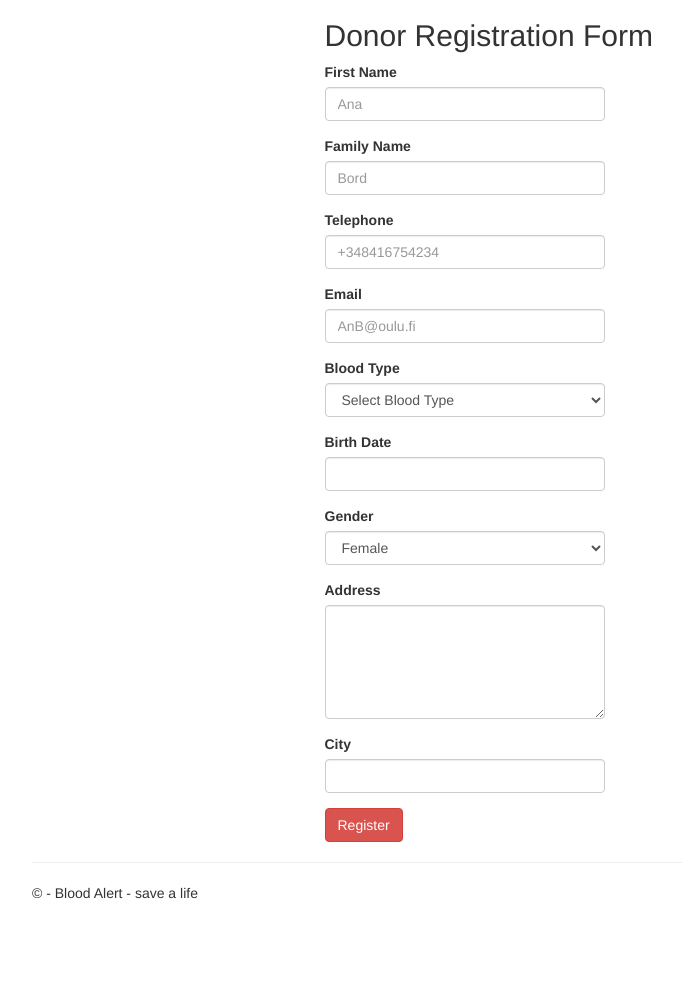
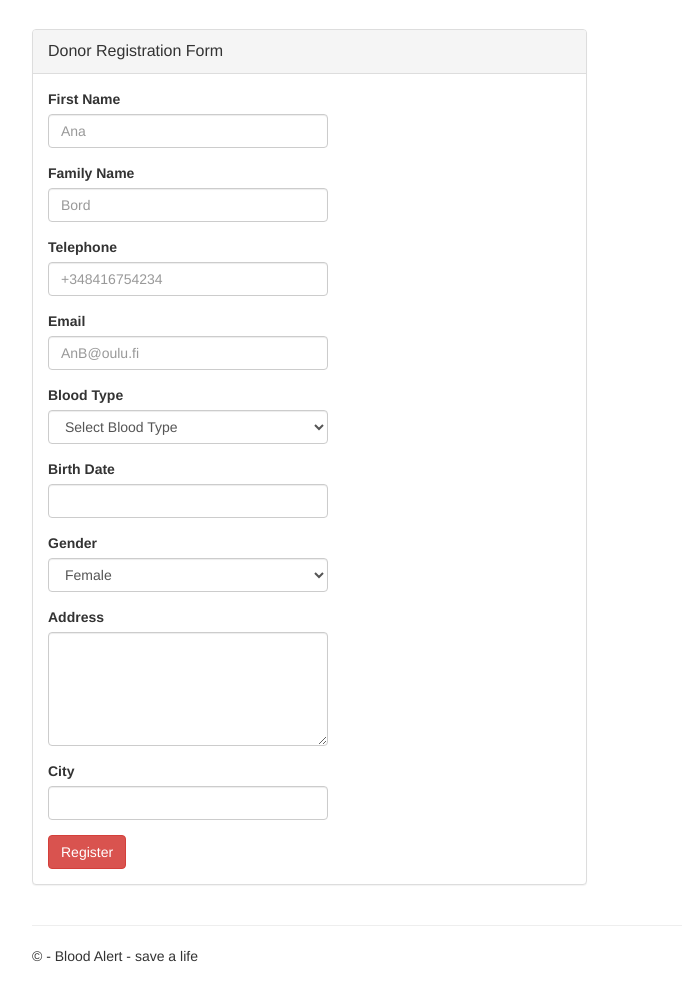
Before and after one commit to kennedyopokuasare/BloodAlert, a Flask app: template src/webClient/templates/register.html in a window 1280 px wide. Shown: the part 51-1047 px from the top of the page, without its empty margins (38-720 px from the left). Before the commit the page ends 950 px from the top, so only its background shows below. Run offline with Flask 2, Linux system fonts and the light colour scheme; the template is opened without the code that fills it, so the values that code supplies are empty; data comes from the database, SQL or seed files in the repository.

Commit message:
updated donor registration form

```diff
--- a/src/webClient/templates/donor_layout.html
+++ b/src/webClient/templates/donor_layout.html
@@ -1,7 +1,7 @@
 {% extends "layout.html" %}
 
 {% block content %}
-<div class="row">
+<div class="row" style="margin-top:15px">
 	<div class="col-sm-3 col-md-3 sidebar">
         <div class="list-group">
             <a href="{{ url_for('profile') }}" class="list-group-item">My Profile</a>
--- a/src/webClient/templates/register.html
+++ b/src/webClient/templates/register.html
@@ -1,27 +1,32 @@
-{% extends "layout.html" %}
-
-{% block content %}
+{% extends "layout.html" %} {% block content %}
 
 <div class="row">
-    <div class="col-md-6 col-md-offset-3">
+    <div style=" margin-top:30px" class="col-xs-12 col-sm-6 col-md-6">
+        <div class="panel panel-default">
 
-       <h2> Donor Registration Form</h2>
+            <div class="panel-heading">
+                <div class="panel-title">Donor Registration Form</div>
+            </div>
+
+            <div class="panel-body">
+
                 <form>
+
                     <div class="form-group">
                         <label for="firstname">First Name</label>
                         <input type="text" class="form-control" id="firstname" placeholder="Ana">
                     </div>
                     <div class="form-group">
                         <label for="familyName">Family Name</label>
-                <input type="text" class="form-control" id="familyName" placeholder="Bord" >
+                        <input type="text" class="form-control" id="familyName" placeholder="Bord">
                     </div>
                     <div class="form-group">
                         <label for="telephone">Telephone</label>
-                <input type="text" class="form-control" id="telephone" placeholder="+348416754234" >
+                        <input type="text" class="form-control" id="telephone" placeholder="+348416754234">
                     </div>
                     <div class="form-group">
                         <label for="email">Email</label>
-                <input type="email" class="form-control" id="email" placeholder="AnB@oulu.fi" >
+                        <input type="email" class="form-control" id="email" placeholder="AnB@oulu.fi">
                     </div>
                     <div class="form-group">
                         <label for="bloodTypeId">Blood Type</label>
@@ -42,26 +47,28 @@
                     </div>
                     <div class="form-group">
                         <label for="address">Address</label>
-                <textarea class="form-control" id="address" rows="5" ></textarea>
+                        <textarea class="form-control" id="address" rows="5"></textarea>
                     </div>
                     <div class="form-group">
                         <label for="city">City</label>
                         <input type='text' class="form-control" id='city' />
                     </div>
-            <button type="button" class="btn btn-danger" id="donorRegisterbtn" stlye="margin-right:20px" >Register</button>
+                    <button type="button" class="btn btn-danger" id="donorRegisterbtn" stlye="margin-right:20px">Register</button>
                 </form>
             </div>
 
         </div>
 
-{% endblock %}
+    </div>
+</div>
 
-{% block scripts %}
+{% endblock %} {% block scripts %}
 <script type="text/javascript">
     $(function () {
         $('#birthDate').datepicker({
             format: 'dd-mm-yyyy'
         });
     });
+
 </script>
 {% endblock %}
```
Lines whose indentation alone changed are shown as unchanged.
